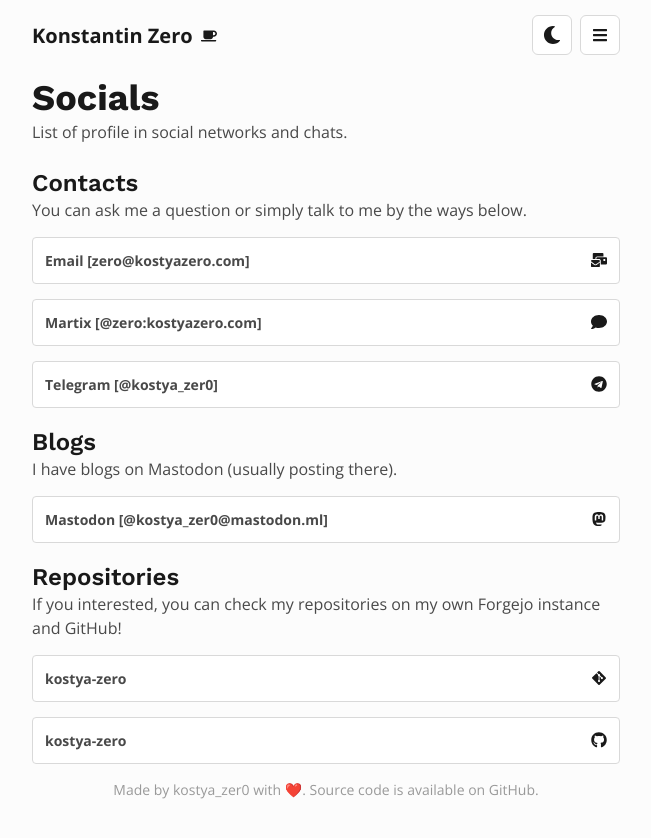
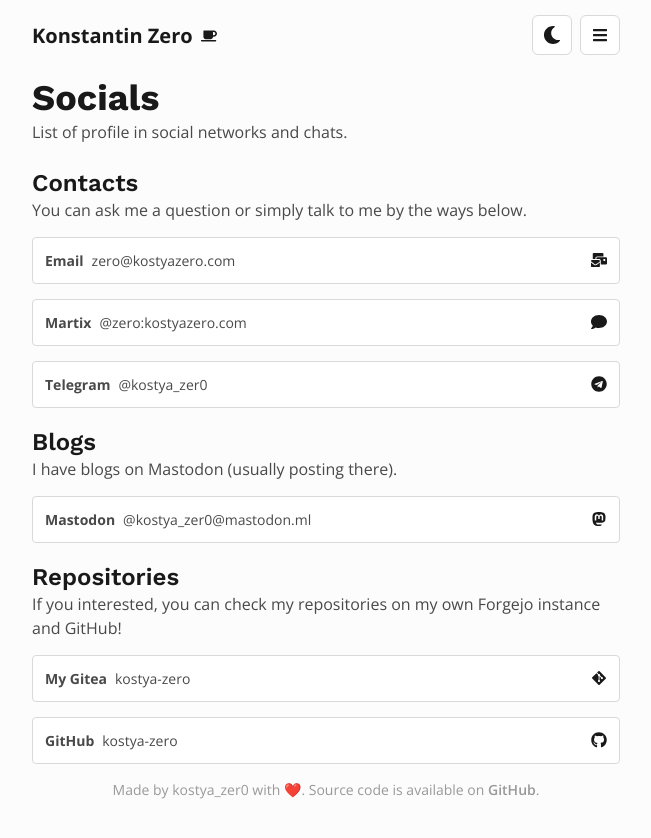
Before and after one commit to kostya-zero/homepage, a Next.js app: page /socials in a window 1280 px wide. Shown: the top 838 px of the page, without its empty margins (314-965 px from the left). Built offline with nearby package versions, Linux system fonts and the light colour scheme.

Commit message:
feat: edit footer and social cards

```diff
--- a/components/Footer.js
+++ b/components/Footer.js
@@ -1,11 +1,11 @@
-import { Container, Text } from "@chakra-ui/react";
+import { Container, Link, Text } from "@chakra-ui/react";
 
 function Footer() {
     return (
         <>
             <Container marignTop="45px">
                 <Text textAlign={`center`} fontSize="sm" variant="footer-text" marginBottom="45px">
-                    Made by kostya_zer0 with ❤️.  Source code is available on GitHub.
+                    Made by kostya_zer0 with ❤️.  Source code is available on <Link variant="def" href="https://github.com/kostya-zero/homepage">GitHub</Link>.
                 </Text>
             </Container>
         </>
--- a/components/SocialCard.js
+++ b/components/SocialCard.js
@@ -1,4 +1,4 @@
-import { Card, CardBody, HStack, Text, Box, useColorModeValue } from "@chakra-ui/react";
+import { Card, CardBody, HStack, Text, Box, useColorModeValue, Link } from "@chakra-ui/react";
 
 function SocialCard(props) {
     function go_to() {
@@ -7,11 +7,20 @@
 
     return (
         <>
-            <Card marginTop="15px" size="sm" variant="def-card" onClick={go_to} title={props.tooltip}  cursor="pointer" >
+            <Card
+                marginTop="15px"
+                size="sm"
+                variant="def-card"
+                onClick={go_to}
+                title={props.tooltip}
+                cursor="pointer"
+                as={Link}
+                href={props.url}>
                 <CardBody>
                     <HStack flex={1}>
-                        <Text fontWeight={700} fontSize={`sm`}>{props.social}</Text>
-                        <Box flex={1} align="right" color={ useColorModeValue("#191919","#FFFFFF") }>
+                        <Text fontWeight={700} fontSize={`sm`}>{props.social_name} </Text>
+                        <Text fontSize={`sm`}>{props.social_detail}</Text>
+                        <Box flex={1} align="right" color={useColorModeValue("#191919", "#FFFFFF")}>
                             {props.icon}
                         </Box>
                     </HStack>
--- a/pages/_app.js
+++ b/pages/_app.js
@@ -43,6 +43,20 @@
                 },
             }),
         },
+    }),
+    Link: defineStyleConfig({
+        variants: {
+            "def": defineStyle({
+                color: "#999999",
+                fontWeight: "600",
+                transition: ".2s all ease-in-out",
+                _hover: { color: "#191919" },
+                _dark: {
+                    color: "#999999",
+                    _hover: { color: "#FCFCFC" }
+                },
+            })
+        }
     }),
     Card: defineStyleConfig({
         variants: {
--- a/pages/socials.js
+++ b/pages/socials.js
@@ -23,9 +23,9 @@
                     <Text >
                         You can ask me a question or simply talk to me by the ways below.
                     </Text>
-          <SocialCard url="mailto:zero@kostyazero.com" tooltip="mailto:zero@kostyazero.com" social="Email [zero@kostyazero.com]" icon={<FaMailBulk />} />
-          <SocialCard url="https://matrix.to/#/@zero:kostyazero.com" tooltip="https://matrix.to/#/@zero:kostyazero.com" social="Martix [@zero:kostyazero.com]" icon={<FaComment />} />
-          <SocialCard url="https://t.me/@kostya_zer0" tooltip="https://t.me/@kostya_zer0" social="Telegram [@kostya_zer0]" icon={<FaTelegram />} />
+                    <SocialCard url="mailto:zero@kostyazero.com" tooltip="My email address." social_name="Email" social_detail="zero@kostyazero.com" icon={<FaMailBulk />} />
+                    <SocialCard url="https://matrix.to/#/@zero:kostyazero.com" tooltip="https://matrix.to/#/@zero:kostyazero.com" social_name="Martix" social_detail="@zero:kostyazero.com" icon={<FaComment />} />
+                    <SocialCard url="https://t.me/@kostya_zer0" tooltip="https://t.me/@kostya_zer0" social_name="Telegram" social_detail="@kostya_zer0" icon={<FaTelegram />} />
                 </Box>
                 <Box margin="15px" marginTop="20px" >
                     <HStack flex={1}>
@@ -34,7 +34,7 @@
                     <Text>
                         I have blogs on Mastodon (usually posting there).
                     </Text>
-          <SocialCard url="https://mastodon.ml/@kostya_zer0" tooltip="https://mastodon.ml/@kostya_zer0" social="Mastodon [@kostya_zer0@mastodon.ml]" icon={<FaMastodon />} />
+                    <SocialCard url="https://mastodon.ml/@kostya_zer0" tooltip="https://mastodon.ml/@kostya_zer0" social_name="Mastodon" social_detail="@kostya_zer0@mastodon.ml" icon={<FaMastodon />} />
                 </Box>
                 <Box margin="15px" marginTop="20px" >
                     <HStack flex={1}>
@@ -43,8 +43,8 @@
                     <Text >
                         If you interested, you can check my repositories on my own Forgejo instance and GitHub!
                     </Text>
-          <SocialCard url="https://git.kostyazero.com/kostya-zero" tooltip="https://git.kostyazero.com/kostya-zero" social="kostya-zero" icon={<FaGitAlt />} />
-          <SocialCard url="https://github.com/kostya-zero" tooltip="https://github.com/kostya-zero" social="kostya-zero" icon={<FaGithub />} />
+                    <SocialCard url="https://git.kostyazero.com/kostya-zero" tooltip="https://git.kostyazero.com/kostya-zero" social_name="My Gitea" social_detail="kostya-zero" icon={<FaGitAlt />} />
+                    <SocialCard url="https://github.com/kostya-zero" tooltip="https://github.com/kostya-zero" social_name="GitHub" social_detail="kostya-zero" icon={<FaGithub />} />
                 </Box>
                 <Footer />
             </Container>
```
Lines whose indentation alone changed are shown as unchanged.
